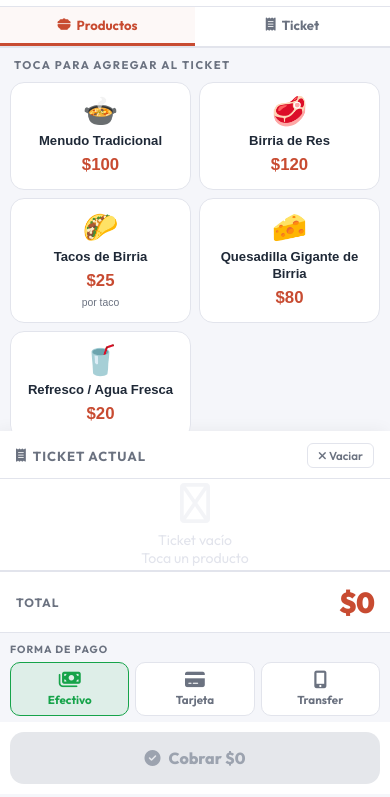
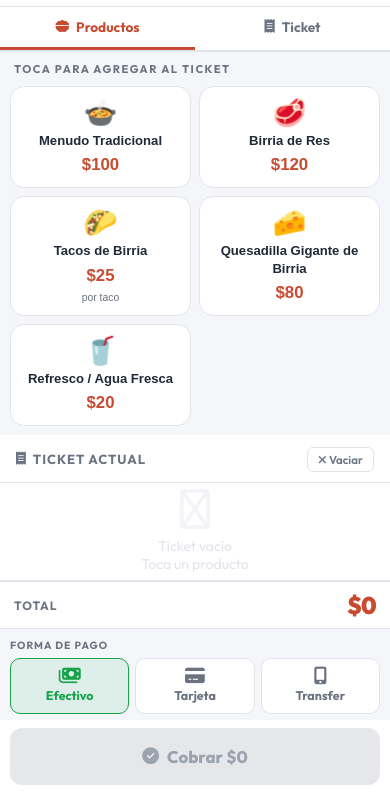
Before and after one commit to albertodonaldonarvaez-cloud/menudo, a website: page caja.html in a window 390 px wide. Shown: the part 47-844 px from the top of the page. Drawn offline with Linux system fonts and the light colour scheme; no server answers.

Commit message:
fix: POS movil - layout flex correcto, pago/cobrar siempre visibles sin scroll, 100dvh

```diff
--- a/caja.html
+++ b/caja.html
@@ -39,8 +39,16 @@
       background: var(--bg);
       color: var(--text);
       height: 100%;
+      height: 100dvh;
       overflow: hidden;
+      display: flex;
+      flex-direction: column;
     }
+
+    /* La tab bar y el root son hijos directos de body */
+    body > * { flex-shrink: 0; }
+    /* El pos-root sí puede crecer */
+    .pos-root { flex: 1 1 0; min-height: 0; }
 
     /* ── HEADER ─────────────────────────────────────── */
     .pos-bar {
@@ -478,114 +486,140 @@
     }
 
     @media (max-width: 639px) {
-      /* Barra de tabs sticky debajo del header */
+
+      /* ─── Tab bar sticky ─── */
       .pos-mobile-tabs {
         display: flex;
         background: var(--bg2);
         border-bottom: 2px solid var(--border);
-        position: sticky;
-        top: 54px;
-        z-index: 9;
         flex-shrink: 0;
       }
 
       .pos-mtab {
         flex: 1;
-        padding: 10px 8px;
+        padding: 11px 8px;
         border: none;
         background: transparent;
         font-family: 'Outfit', sans-serif;
-        font-size: 0.82rem;
+        font-size: 0.85rem;
         font-weight: 700;
         color: var(--muted);
         cursor: pointer;
         display: flex;
         align-items: center;
         justify-content: center;
-        gap: 6px;
+        gap: 7px;
         border-bottom: 3px solid transparent;
         transition: color 0.15s, border-color 0.15s;
-        position: relative;
       }
 
       .pos-mtab.active {
         color: var(--primary);
         border-bottom-color: var(--primary);
-        background: rgba(200,75,49,0.04);
       }
 
-      /* Badge de cantidad en el tab Ticket */
       .pos-mtab-badge {
         background: var(--primary);
         color: #fff;
-        font-size: 0.65rem;
+        font-size: 0.68rem;
         font-weight: 800;
-        min-width: 18px;
-        height: 18px;
-        border-radius: 9px;
-        padding: 0 4px;
+        min-width: 20px;
+        height: 20px;
+        border-radius: 10px;
+        padding: 0 5px;
         display: none;
         align-items: center;
         justify-content: center;
+        line-height: 1;
       }
       .pos-mtab-badge.show { display: flex; }
 
-      /* Layout: cada panel ocupa exactamente el espacio disponible */
+      /* ─── Root: ocupa el espacio restante tras header + tabs ─── */
       .pos-root {
         flex-direction: column;
-        /* altura = pantalla - header (54px) - tab bar (~44px) */
-        height: calc(100vh - 54px - 44px);
+        flex: 1 1 0;   /* hereda del body flex column */
+        min-height: 0;
         overflow: hidden;
+        height: auto;  /* body flex lo controla */
       }
 
-      /* Los paneles ocupan todo el espacio y tienen scroll interno */
+      /* ─── Ambos paneles llenan el contenedor ─── */
       .pos-left, .pos-right {
-        flex: 1;
+        width: 100%;
+        height: 100%;
+        min-height: 0;
+        flex: 1 1 0;
+      }
+
+      /* ─── Panel de productos: scroll interno ─── */
+      .pos-left {
         overflow-y: auto;
         -webkit-overflow-scrolling: touch;
-      }
-
-      /* Ocultar el panel inactivo */
-      .pos-left.mobile-hidden,
-      .pos-right.mobile-hidden {
-        display: none;
-      }
-
-      /* Panel de productos */
-      .pos-left {
         padding: 10px;
         border-right: none;
       }
 
-      /* Panel del ticket: debe tener flex column para que el cobrar quede abajo */
+      /* ─── Panel del ticket: columna con fondo fijo abajo ─── */
       .pos-right {
-        width: 100%;
-        min-width: unset;
-        border-left: none;
-        border-top: none;
+        width: 100% !important;
+        min-width: unset !important;
+        border-left: none !important;
+        border-top: none !important;
+        box-shadow: none !important;
         display: flex;
         flex-direction: column;
+        overflow: hidden;  /* MUY importante: evita que el panel crezca */
       }
 
-      /* El ticket-list crece para llenar espacio disponible */
-      .ticket-list { flex: 1; overflow-y: auto; max-height: none; }
+      /* ─── La lista de items: la única parte que hace scroll ─── */
+      .ticket-list {
+        flex: 1 1 0;          /* crece hasta el espacio disponible */
+        min-height: 0;        /* permite que flex shrink funcione  */
+        overflow-y: auto;
+        -webkit-overflow-scrolling: touch;
+        max-height: none !important;
+      }
 
-      /* Botones más fáciles de tocar */
-      .pos-grid  { grid-template-columns: repeat(2, 1fr); gap: 8px; }
-      .pos-btn   { padding: 14px 8px; min-height: 95px; }
-      .pos-btn-emoji { font-size: 1.8rem; }
-      .qty-btn   { width: 34px; height: 34px; font-size: 1.1rem; }
-      .cobrar-btn { font-size: 1rem; padding: 16px; }
-    }
+      /* ─── Sección de pago: NO hace scroll, siempre visible ─── */
+      .ticket-total,
+      .payment-section,
+      .cobrar-wrap {
+        flex-shrink: 0;       /* nunca se comprime */
+      }
 
-    /* ── TABLET 640–900px: dos columnas balanceadas ──── */
-    @media (min-width: 640px) and (max-width: 900px) {
-      .pos-grid { grid-template-columns: repeat(2, 1fr); }
-      .pos-right { width: 300px; }
+      /* ─── Tamaños touch-friendly en móvil ─── */
+      .pos-grid { grid-template-columns: repeat(2, 1fr); gap: 8px; }
+      .pos-btn  { padding: 12px 8px; min-height: 90px; }
+      .pos-btn-emoji { font-size: 1.7rem; }
+
+      /* Botones de cantidad más grandes */
+      .qty-btn  { width: 36px; height: 36px; font-size: 1.1rem; }
+
+      /* Total más compacto */
+      .ticket-total { padding: 8px 14px; }
+      .ticket-total-amount { font-size: 1.5rem; }
+
+      /* Métodos de pago: botones más altos para dedo */
+      .pay-btn { min-height: 56px; font-size: 0.78rem; }
+
+      /* Cobrar: grande y fácil de tocar */
+      .cobrar-btn { padding: 18px; font-size: 1.05rem; border-radius: 12px; }
+      .cobrar-wrap { padding: 8px 10px 12px; }
+
+      /* Ocultar panel inactivo */
+      .pos-left.mobile-hidden,
+      .pos-right.mobile-hidden { display: none !important; }
+
+    } /* fin @media 639px */
+
+    /* ── TABLET 640–900px: layout dos columnas ──── */
+    @media (min-width: 640px) and (max-width: 899px) {
+      .pos-grid  { grid-template-columns: repeat(2, 1fr); }
+      .pos-right { width: 290px; }
     }
 
     @media (min-width: 900px) {
-      .pos-grid { grid-template-columns: repeat(2, 1fr); }
+      .pos-grid  { grid-template-columns: repeat(2, 1fr); }
       .pos-right { width: 340px; }
     }
   </style>
```
